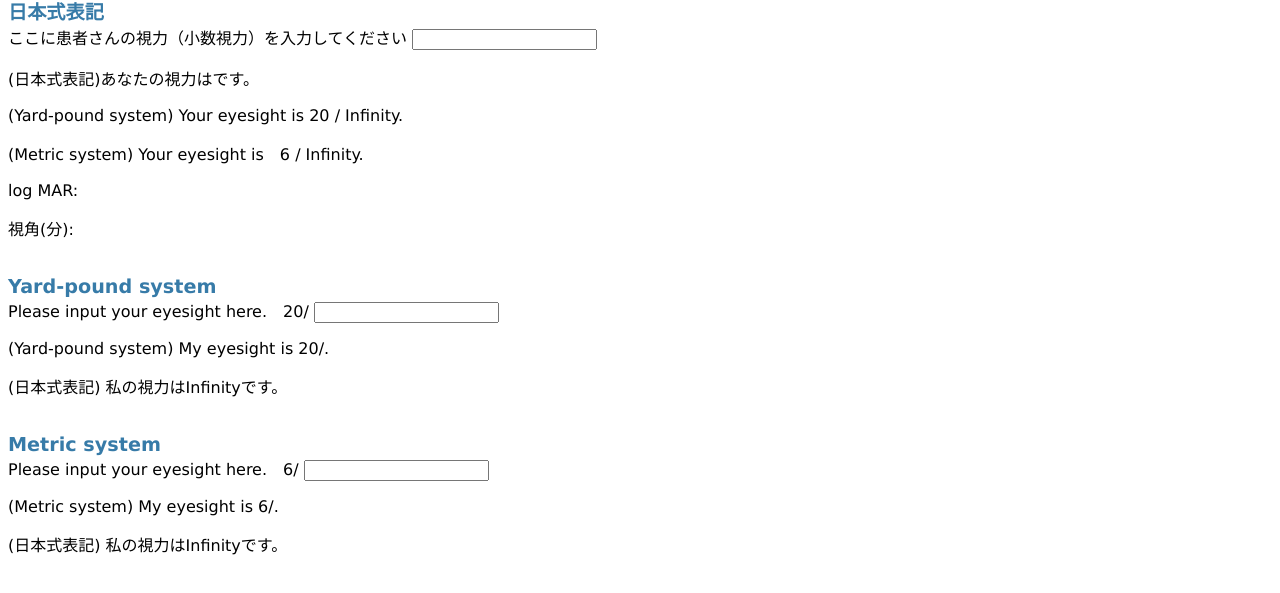
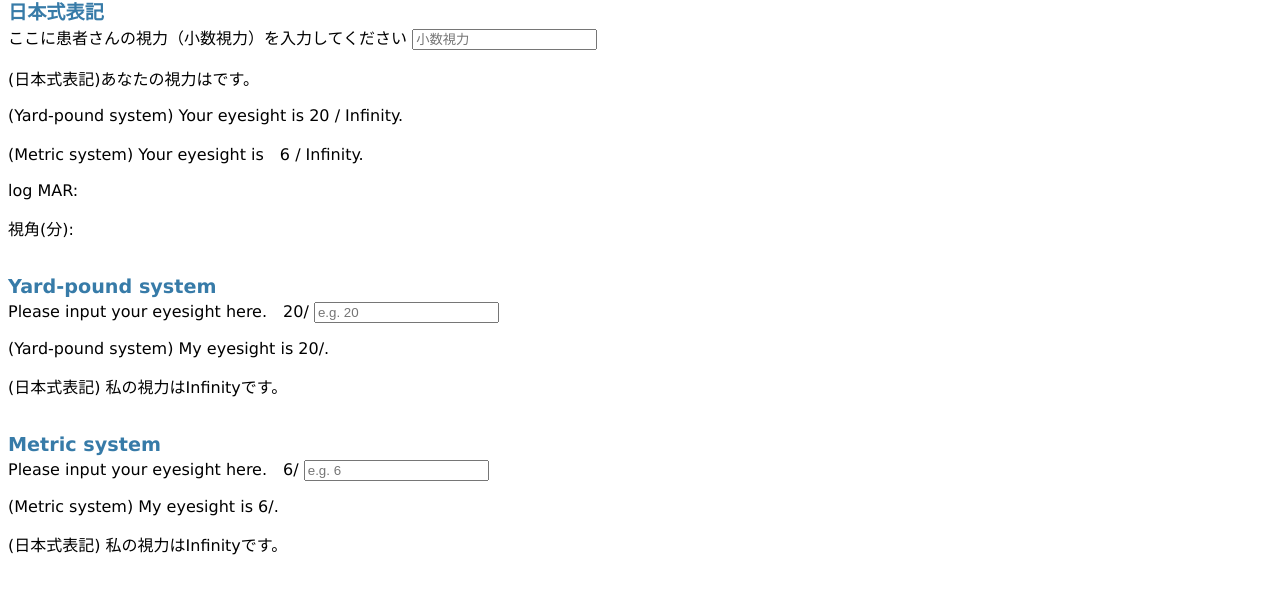
Before and after one commit to riow1983/riow1983.github.io, a plain HTML site: page visual_acuity_conversion/index.html in a window 1280 px wide. Shown: the part 59-652 px from the top of the page. Drawn offline with nearby package versions, Linux system fonts and the light colour scheme.

Commit message:
add placeholder

```diff
--- a/visual_acuity_conversion/index.html
+++ b/visual_acuity_conversion/index.html
@@ -12,7 +12,7 @@
 <h2> 日本式表記 </h2>
 <div id="app">
 ここに患者さんの視力（小数視力）を入力してください
-<input v-model="number">
+<input v-model="number" placeholder="小数視力">
   <p>(日本式表記)あなたの視力は{{ number }}です。</p>
   <p>(Yard-pound system) Your eyesight is 20 / {{ us_number }}.</p>
   <p>(Metric system) Your eyesight is　6 / {{ eu_number }}.</p>
@@ -26,7 +26,7 @@
 <h2> Yard-pound system </h2>
 <div id="app2">
 Please input your eyesight here.　20/
-<input v-model="number">
+<input v-model="number" placeholder="e.g. 20">
   <p>(Yard-pound system) My eyesight is 20/{{ number }}.</p>
   <p>(日本式表記) 私の視力は{{ jp_number }}です。</p>
 </div>
@@ -36,7 +36,7 @@ Please input your eyesight here.　20/
 <h2> Metric system </h2>
 <div id="app4">
 Please input your eyesight here.　6/
-<input v-model="number">
+<input v-model="number" placeholder="e.g. 6">
   <p>(Metric system) My eyesight is 6/{{ number }}.</p>
   <p>(日本式表記) 私の視力は{{ jp_number }}です。</p>
 </div>
```
